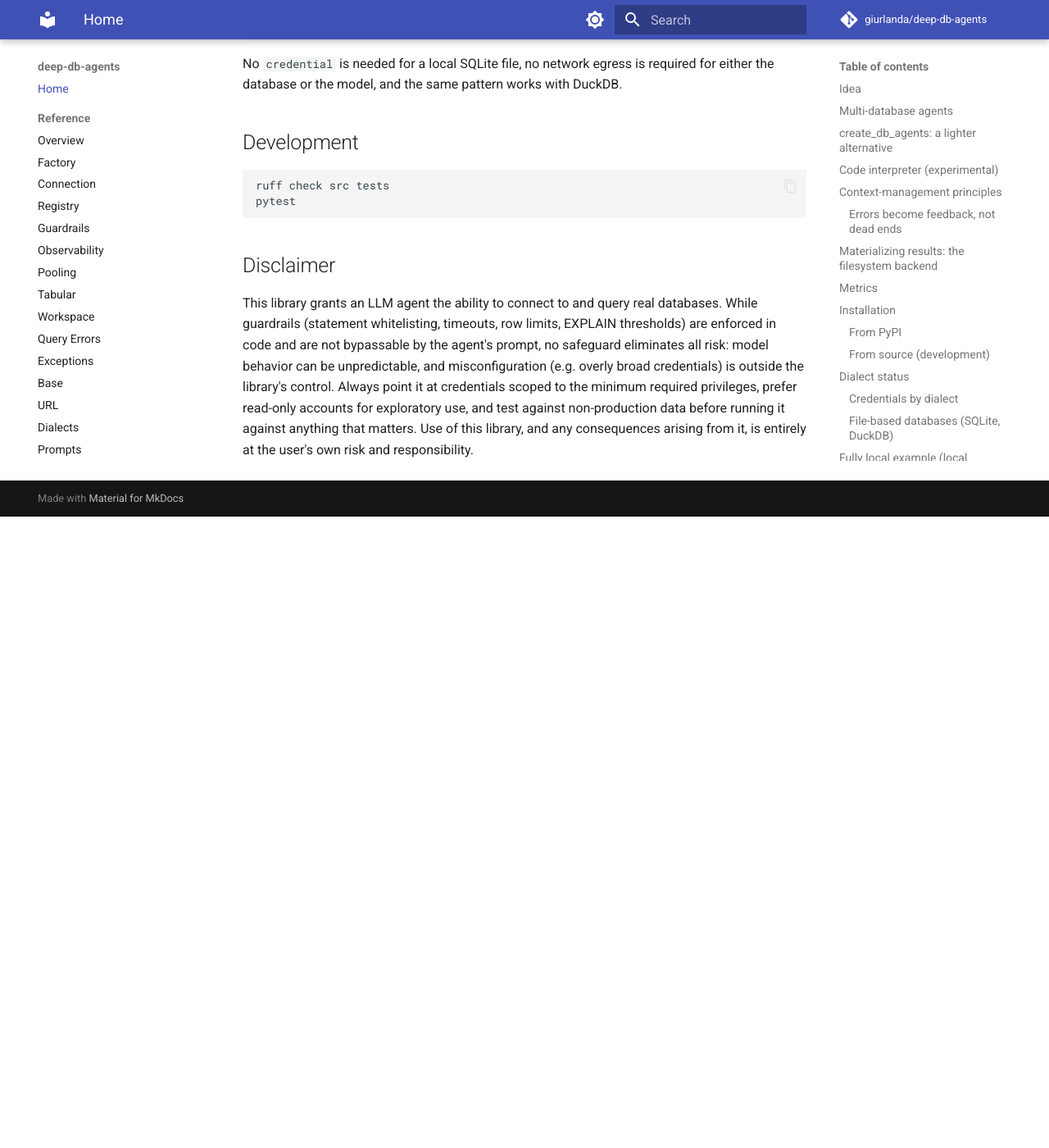
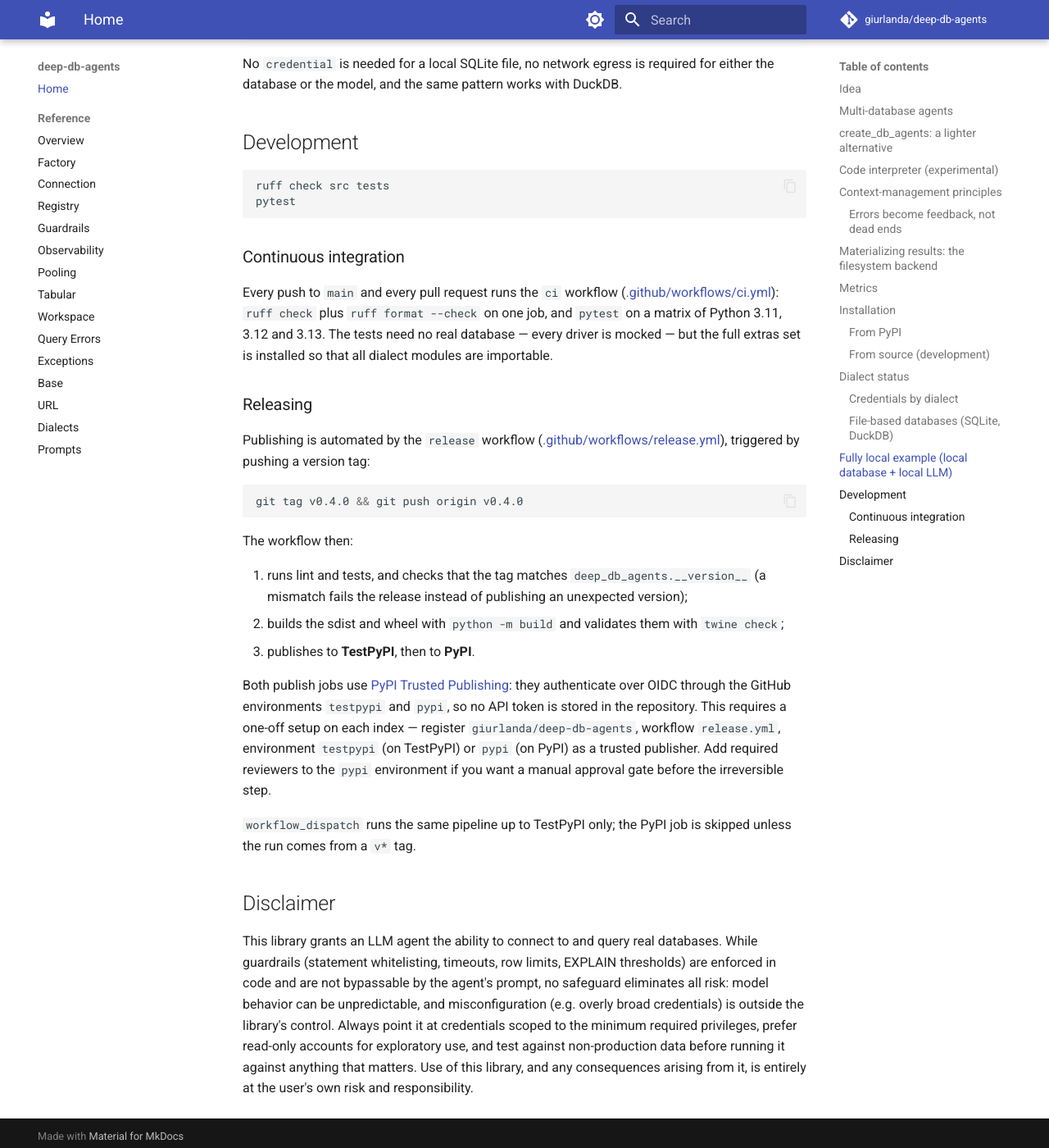
Before and after one commit to giurlanda/deep-db-agents, an MkDocs documentation site: the page built from docs/index.md, in a window 1280 px wide and 1400 px high, scrolled down 9402 px. Shown: the whole window at 82% size. Built offline with MkDocs 1.6.1 and Material for MkDocs 9.7.7, drawn with Linux system fonts in a browser that asks for light colours; comment, search, counter and statistics services are not loaded; before the commit the page ends 10032 px from its top, so only the background shows below that.

Commit message:
feat(ci): add GitHub Actions CI and PyPI publishing pipeline (#13)
Releases were built and uploaded by hand, and nothing checked that tests
and lint passed on pull requests. Automate both: `ci` gates every push and
PR, `release` turns a `v*` tag into a verified, published artifact without
storing a PyPI token in the repository.

Refs #12

Co-authored-by: Claude Opus 5 <noreply@anthropic.com>

````diff
--- a/README.md
+++ b/README.md
@@ -383,6 +383,41 @@ ruff check src tests
 pytest
 ```
 
+### Continuous integration
+
+Every push to `main` and every pull request runs the `ci` workflow
+([.github/workflows/ci.yml](.github/workflows/ci.yml)): `ruff check` plus `ruff format --check`
+on one job, and `pytest` on a matrix of Python 3.11, 3.12 and 3.13. The tests need no real
+database — every driver is mocked — but the full extras set is installed so that all dialect
+modules are importable.
+
+### Releasing
+
+Publishing is automated by the `release` workflow
+([.github/workflows/release.yml](.github/workflows/release.yml)), triggered by pushing a
+version tag:
+
+```bash
+git tag v0.4.0 && git push origin v0.4.0
+```
+
+The workflow then:
+
+1. runs lint and tests, and checks that the tag matches `deep_db_agents.__version__` (a
+   mismatch fails the release instead of publishing an unexpected version);
+2. builds the sdist and wheel with `python -m build` and validates them with `twine check`;
+3. publishes to **TestPyPI**, then to **PyPI**.
+
+Both publish jobs use [PyPI Trusted Publishing](https://docs.pypi.org/trusted-publishers/):
+they authenticate over OIDC through the GitHub environments `testpypi` and `pypi`, so no API
+token is stored in the repository. This requires a one-off setup on each index — register
+`giurlanda/deep-db-agents`, workflow `release.yml`, environment `testpypi` (on TestPyPI) or
+`pypi` (on PyPI) as a trusted publisher. Add required reviewers to the `pypi` environment if
+you want a manual approval gate before the irreversible step.
+
+`workflow_dispatch` runs the same pipeline up to TestPyPI only; the PyPI job is skipped unless
+the run comes from a `v*` tag.
+
 ## Disclaimer
 
 This library grants an LLM agent the ability to connect to and query real databases. While
--- a/pyproject.toml
+++ b/pyproject.toml
@@ -15,6 +15,7 @@ classifiers = [
     "Development Status :: 3 - Alpha",
     "Programming Language :: Python :: 3.11",
     "Programming Language :: Python :: 3.12",
+    "Programming Language :: Python :: 3.13",
     "License :: OSI Approved :: MIT License",
 ]
 dependencies = [
@@ -41,6 +42,7 @@ dev = [
     "ruff>=0.6",
     "langchain-openai",
     "rich>=15.0.0",
+    "pyyaml>=6.0",
 ]
 docs = [
     "mkdocs>=1.6",
--- a/src/deep_db_agents/__init__.py
+++ b/src/deep_db_agents/__init__.py
@@ -37,4 +37,4 @@ __all__ = [
     "RowBudgetExceededError",
 ]
 
-__version__ = "0.3.2"
+__version__ = "0.4.0"
````
Also changed, not shown: other parts of README.md (+1 -1 lines), CHANGELOG.md (+28 -0 lines), CLAUDE.md (+7 -0 lines), 4 other files.
